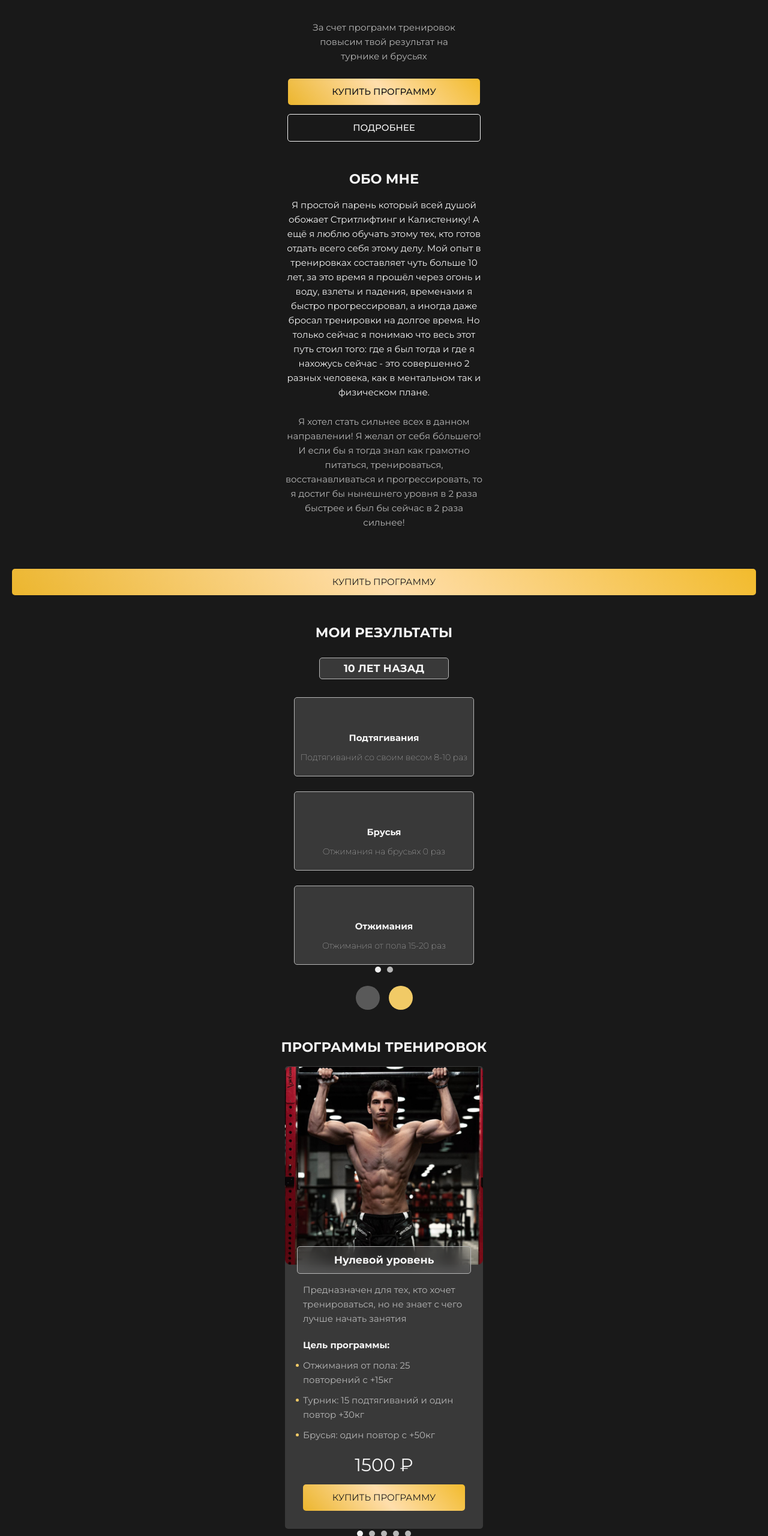
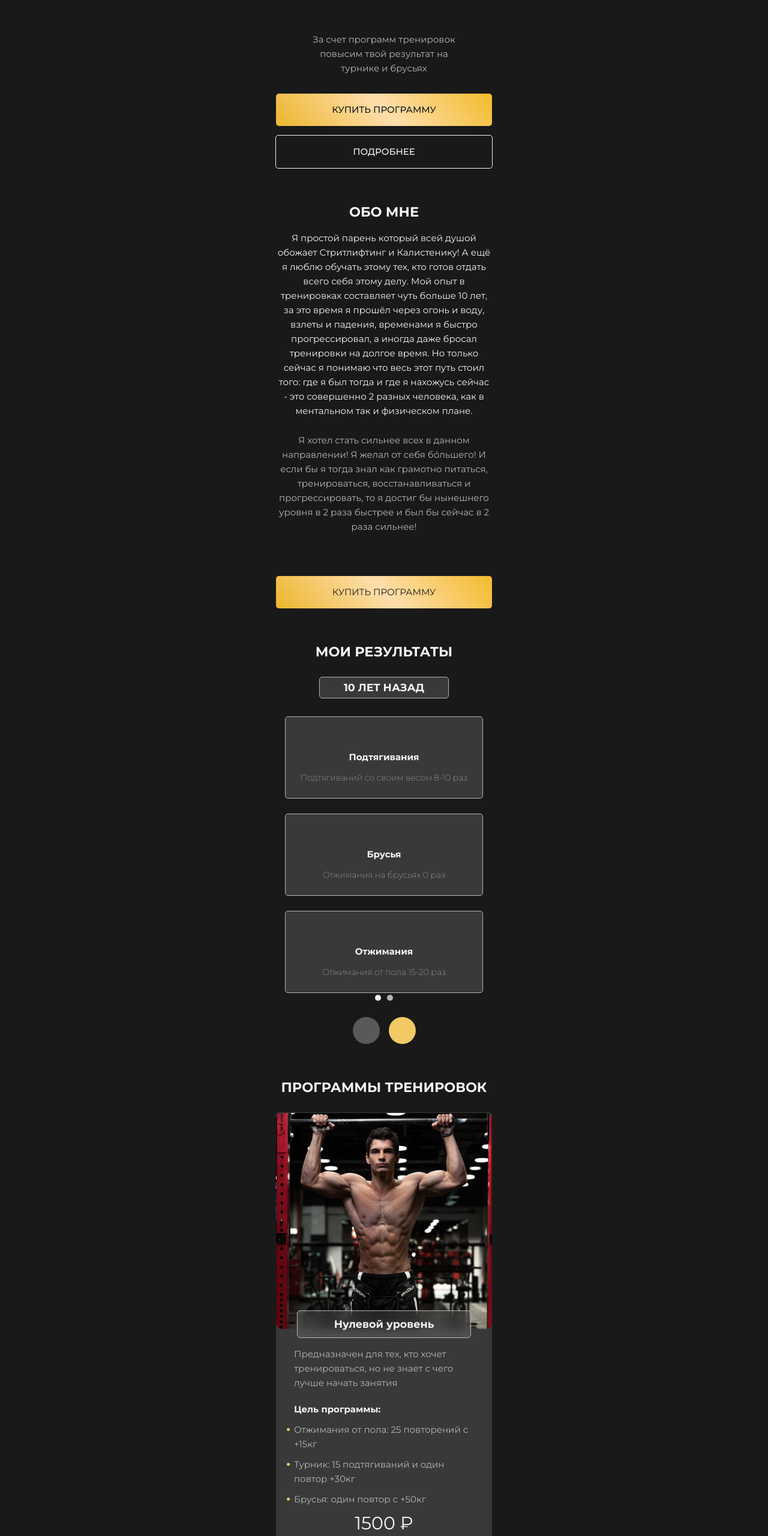
Before and after one commit to Whireless/andrestatix, a website built with Vite: page index.html in a window 1280 px wide. Shown: the part 240-2800 px from the top of the page at 60% size. Built offline with nearby package versions, Linux system fonts and the light colour scheme; files whose address does not match are found by name.

Commit message:
Мобильная версия v1.3

```diff
--- a/index.html
+++ b/index.html
@@ -121,7 +121,7 @@
           <div class="programs__track splide__track">
             <ul class="programs__list splide__list">
               <li class="programs__item splide__slide">
-                <img src="img/cover.png" width="330" alt="" class="programs__img">
+                <img src="img/cover.png" width="360" alt="" class="programs__img">
                 <h3 class="programs__subtitle">Нулевой уровень</h3>
                 <article class="programs__info">
                   <p class="programs__description">Предназначен для тех, кто хочет тренироваться, но не знает с чего лучше начать занятия</p>
@@ -138,7 +138,7 @@
                 </article>
               </li>
               <li class="programs__item splide__slide">
-                <img src="img/cover.png" width="330" alt="" class="programs__img">
+                <img src="img/cover.png" width="360" alt="" class="programs__img">
                 <h3 class="programs__subtitle">Начальный уровень</h3>
                 <article class="programs__info">
                   <p class="programs__description">Предназначен для атлетов научившихся хорошей технике подтягиваний и отжиманий на брусьях</p>
@@ -154,7 +154,7 @@
                 </article>
               </li>
               <li class="programs__item splide__slide">
-                <img src="img/cover.png" width="330" alt="" class="programs__img">
+                <img src="img/cover.png" width="360" alt="" class="programs__img">
                 <h3 class="programs__subtitle">Средний уровень</h3>
                 <article class="programs__info">
                   <p class="programs__description">Предназначен для тех, кто достиг неплохих, но всё же недостаточных успехов после реализации начального уровня.</p>
@@ -170,7 +170,7 @@
                 </article>
               </li>
               <li class="programs__item splide__slide">
-                <img src="img/cover.png" width="330" alt="" class="programs__img">
+                <img src="img/cover.png" width="360" alt="" class="programs__img">
                 <h3 class="programs__subtitle">Продвинутый уровень</h3>
                 <article class="programs__info">
                   <p class="programs__description"> Предназначен для невероятных безумцев способных на жесточайшее противостояние!</p>
@@ -186,7 +186,7 @@
                 </article>
               </li>
               <li class="programs__item splide__slide">
-                <img src="img/cover.png" width="330" alt="" class="programs__img">
+                <img src="img/cover.png" width="360" alt="" class="programs__img">
                 <h3 class="programs__subtitle">Начальный уровень</h3>
                 <article class="programs__info">
                   <p class="programs__description">Предназначен для уже имеющих минимальную базу в подтягиваниях и отжиманиях на брусьях с дополнительным весом</p>
@@ -268,8 +268,8 @@
               Возврат оплаты не предусмотрен. Почему? Дело в том, что вы знаете за что платите, и в случае возврата средств, у меня нету возможности изьять у вас доступ к уже полученной вами программе, которую вы получаете НАВСЕГДА. Однако если возникают какие-либо проблемные вопросы по оплате - пишите мне на почту либо в Telegram.
             </p>
           </details>
+          <a href="#programs" class="faq__go-train gold-button">Перейти к программе</a>
         </article>
-        <a href="#programs" class="faq__go-train gold-button">Перейти к программе</a>
       </div>
     </section>
   </main>
--- a/src/sass/blocks/about.scss
+++ b/src/sass/blocks/about.scss
@@ -9,6 +9,8 @@
   display: flex;
   flex-direction: column;
   align-items: center;
+  // width: 330px;
+  // margin: 0 auto;
 }
 
 // .about__img {
@@ -31,7 +33,7 @@
 
 .about__description {
   text-align: center;
-  width: 330px;
+  width: 360px;
 
   &--one {
     margin-top: 20px;
@@ -45,7 +47,7 @@
 
 .about__button {
   position: relative;
-  margin-top: 65px;
+  margin-top: 70px;
 
   &::before {
     content: "";
--- a/src/sass/blocks/faq.scss
+++ b/src/sass/blocks/faq.scss
@@ -10,19 +10,21 @@
 .faq__list {
   display: flex;
   flex-direction: column;
-  row-gap: 15px;
+  align-items: center;
+  row-gap: 20px;
   margin-top: 30px;
 }
 
 .faq__item {
   position: relative;
   background-color: $grey2;
+  width: 360px;
   border-radius: $radius;
 
   &::after {
     content: "";
     position: absolute;
-    top: 30px;
+    top: 25px;
     right: 15px;
     width: 20px;
     height: 20px;
@@ -40,14 +42,14 @@
 }
 
 .faq__question {
-  padding: 12px 60px 12px 20px;
+  padding: 16px 60px 16px 20px;
   border-radius: $radius;
   cursor: pointer;
 }
 
 .faq__answer {
   background-color: $grey3;
-  padding: 12px 20px;
+  padding: 16px 20px;
   border-radius: $radius;
 }
 
--- a/src/sass/blocks/intro.scss
+++ b/src/sass/blocks/intro.scss
@@ -6,15 +6,15 @@
   display: flex;
   flex-direction: column;
   align-items: center;
-  padding-top: 30px;
+  padding-top: 40px;
 }
 
 .intro__title {
-  font-size: 25px;
+  font-size: 28px;
   line-height: 35px;
   text-transform: uppercase;
   text-align: center;
-  width: 260px;
+  width: 290px;
 }
 
 .intro__description {
@@ -22,7 +22,7 @@
   text-align: center;
   position: relative;
   width: 260px;
-  margin-top: 55px;
+  margin-top: 60px;
 
   &::before {
     content: "";
@@ -41,8 +41,8 @@
   flex-direction: column;
   align-items: center;
   row-gap: 15px;
-  width: 320px;
-  margin-top: 25px;
+  width: 360px;
+  margin-top: 30px;
 }
 
 .intro__button {
@@ -52,7 +52,7 @@
   display: flex;
   justify-content: center;
   width: 100%;
-  padding: 10px 0px;
+  padding: 15px 0px;
 
   // &--buy {
   //   color: $dark;
--- a/src/sass/blocks/main-footer.scss
+++ b/src/sass/blocks/main-footer.scss
@@ -7,8 +7,8 @@
   display: flex;
   align-items: center;
   justify-content: center;
-  column-gap: 20px;
-  margin-top: 15px;
+  column-gap: 30px;
+  margin-top: 20px;
 }
 
 .main-footer__link {
@@ -16,7 +16,6 @@
   width: 26px;
   height: 26px;
   background-repeat: no-repeat;
-  // background-size: contain;
 
   &--instagram {
     background-image: url("../img/icons/instagram.svg");
@@ -29,7 +28,7 @@
   &--vk {
     background-image: url("../img/icons/vk.svg");
     width: 23px;
-    height: 23px;
+    height: 25px;
   }
 
   &--youtube {
@@ -45,7 +44,7 @@
 
 .main-footer__copyright {
   text-align: center;
-  margin-top: 20px;
+  margin-top: 25px;
 }
 
 .main-footer__dev {
--- a/src/sass/blocks/main-nav.scss
+++ b/src/sass/blocks/main-nav.scss
@@ -34,7 +34,7 @@
   right: 0;
   display: flex;
   flex-direction: column;
-  row-gap: 30px;
+  row-gap: 35px;
   background-color: $dark;
   padding: 35px 20px;
   transform: translateX(-150%);
@@ -46,6 +46,7 @@
 }
 
 .main-nav__link {
+  font-size: 18px;
   text-transform: uppercase;
   color: $white;
   text-decoration: none;
--- a/src/sass/blocks/programs.scss
+++ b/src/sass/blocks/programs.scss
@@ -14,8 +14,8 @@
 }
 
 .programs__track {
-  width: 330px;
-  margin-top: 20px;
+  width: 360px;
+  margin-top: 30px;
 }
 
 .programs__item {
@@ -26,8 +26,8 @@
 
 .programs__subtitle {
   position: absolute;
-  top: 300px;
-  left: 20px;
+  top: 330px;
+  left: 35px;
   width: 248px;
   display: flex;
   justify-content: center;
@@ -85,3 +85,7 @@
   font-size: 30px;
   color: $white;
 }
+
+.programs__button-buy {
+  width: 300px;
+}
--- a/src/sass/blocks/results.scss
+++ b/src/sass/blocks/results.scss
@@ -5,7 +5,7 @@
 }
 
 .results__track {
-  width: 330px;
+  width: 360px;
   margin-top: 30px;
 }
 
@@ -17,7 +17,7 @@
   display: flex;
   flex-direction: column;
   align-items: center;
-  width: 330px;
+  width: 360px;
 }
 
 .results__suptitle {
@@ -42,12 +42,12 @@
   display: flex;
   flex-direction: column;
   align-items: center;
-  row-gap: 8px;
+  row-gap: 10px;
   background-color: $brown;
   border: 1px solid $grey;
   border-radius: $radius;
-  height: 55px;
-  padding: 55px 10px 20px 10px;
+  height: 60px;
+  padding: 55px 25px 20px 25px;
 
   &::before {
     content: "";
--- a/src/sass/blocks/slider.scss
+++ b/src/sass/blocks/slider.scss
@@ -19,12 +19,12 @@
   display: flex;
   justify-content: center;
   column-gap: 15px;
-  margin-top: 20px;
+  margin-top: 25px;
 }
 
 .slider__arrow {
-  width: 40px;
-  height: 40px;
+  width: 45px;
+  height: 45px;
   background-image: url("../img/icons/arrow.svg");
   background-repeat: no-repeat;
   background-position: 50%;
--- a/src/sass/container.scss
+++ b/src/sass/container.scss
@@ -1,4 +1,4 @@
 .container {
-  padding: 25px 20px;
+  padding: 30px 20px;
   margin: 0 auto;
 }
--- a/src/sass/global.scss
+++ b/src/sass/global.scss
@@ -15,7 +15,7 @@ body {
   color: $white;
   display: grid;
   grid-template-rows: auto 1fr auto;
-  min-width: 370px;
+  min-width: 400px;
   min-height: 100vh;
   background-color: $dark;
 }
@@ -46,7 +46,8 @@ body {
   display: flex;
   justify-content: center;
   background: $gold;
-  width: 100%;
-  padding: 10px 0px;
+  // width: 100%;
+  width: 360px;
+  padding: 15px 0px;
   border-radius: 5px;
 }
--- a/src/sass/variables.scss
+++ b/src/sass/variables.scss
@@ -1,6 +1,8 @@
 // widths
 
-$tablet: 768px;
+$tabletV: 640px;
+$tabletH: 768px;
+$tabletPlus: 1080px;
 $desktop: 1280px;
 $laptop: 1440px;
 
```
